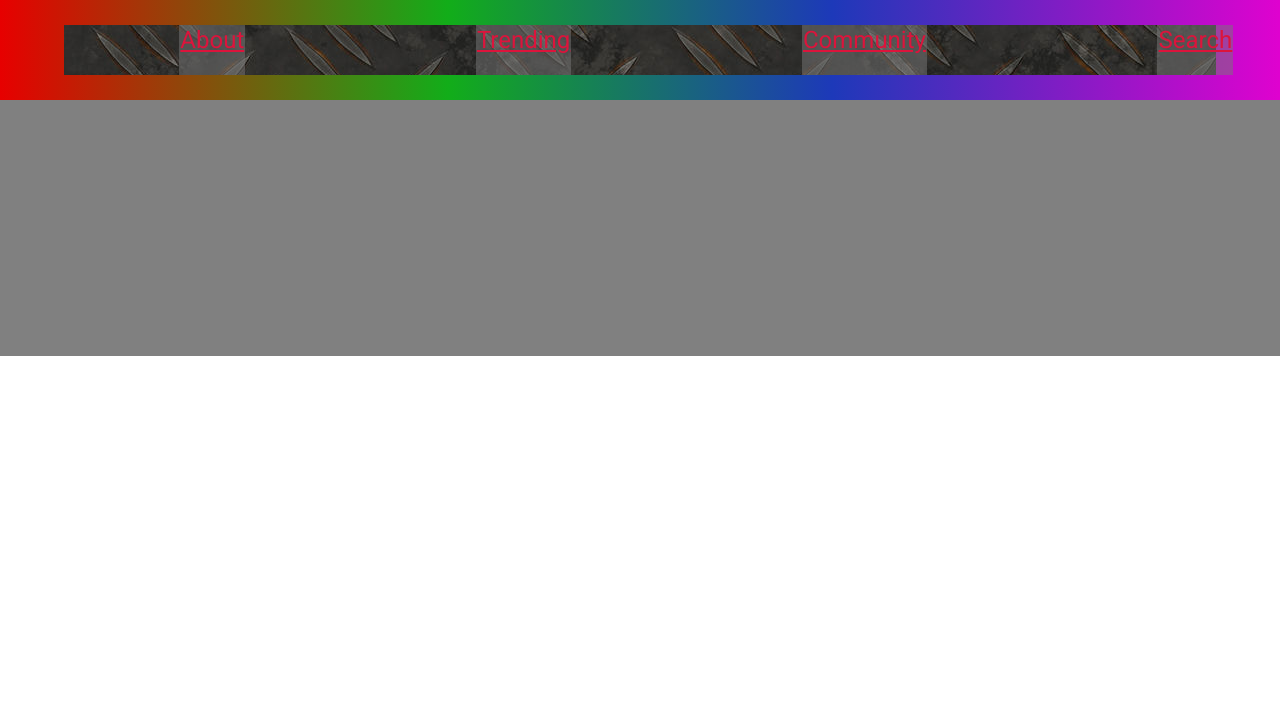
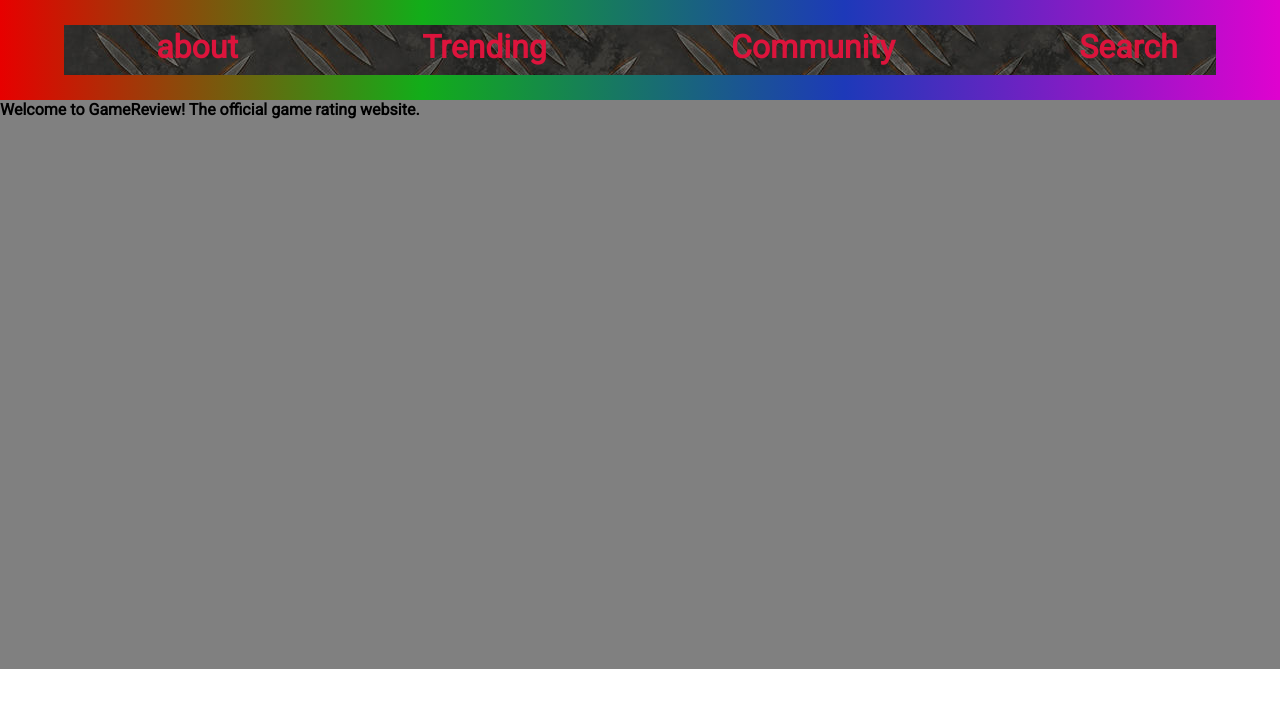
Before and after one commit to Samstroyer/Samuel-Palmer-Projekt1, a plain HTML site: page sub pages/index.html in a window 1280 px wide. Drawn offline with Linux system fonts and the light colour scheme.

Commit message:
Fixed Navbar

```diff
--- a/style.css
+++ b/style.css
@@ -15,8 +15,8 @@
   background-image: linear-gradient(
     90deg,
     rgba(231, 0, 0, 1) 0%,
-    rgba(18, 173, 25, 1) 35%,
-    rgba(29, 57, 185, 1) 65%,
+    rgba(18, 173, 25, 1) 33%,
+    rgba(29, 57, 185, 1) 66%,
     rgba(223, 2, 207, 1) 100%
   );
 }
@@ -25,23 +25,31 @@
   display: flex;
   background-image: url("/Images/navBarTexture.jpg");
   width: 90%;
+  height: 50%;
   justify-content: space-between;
-  height: 50%;
 }
 
-a {
-  font-size: 150%;
-  background-color: rgba(120, 120, 120, 0.5);
+.navBar a {
+  text-decoration: none;
+  font-size: 2rem;
   color: crimson;
-  text-align: center;
-  text-justify: center;
-  padding: 0.1%;
-  margin-left: 10%;
-  margin-right: 10%;
+  padding: 0.25% 3%;
+  margin: 0% 5%;
   cursor: pointer;
 }
 
+a:hover {
+  background-color: rgba(100, 100, 100, 0.8);
+  box-shadow: 0px 0px 20px violet;
+  transition: all 200ms ease-out;
+}
+
 #mainBody {
+  position: relative;
   background-color: gray;
-  padding-top: 20%;
+  padding-bottom: 43%;
 }
+
+h1 {
+  font-size: 1rem;
+}
--- a/sub pages/index.html
+++ b/sub pages/index.html
@@ -14,12 +14,14 @@
   <body>
     <div id="navBarContainer">
       <nav class="navBar">
-        <a href="">About</a>
-        <a href="">Trending</a>
-        <a href="">Community</a>
-        <a href="">Search</a>
+        <a class="navBarLink" href=""><b>about</b></a>
+        <a class="navBarLink" href=""><b>Trending</b></a>
+        <a class="navBarLink" href=""><b>Community</b></a>
+        <a class="navBarLink" href=""><b>Search</b></a>
       </nav>
     </div>
-    <div id="mainBody"></div>
+    <div id="mainBody">
+      <h1>Welcome to GameReview! The official game rating website.</h1>
+    </div>
   </body>
 </html>
```
